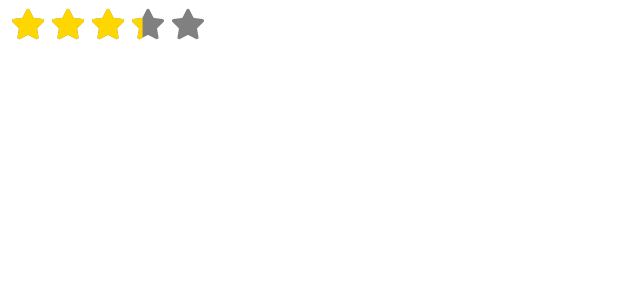
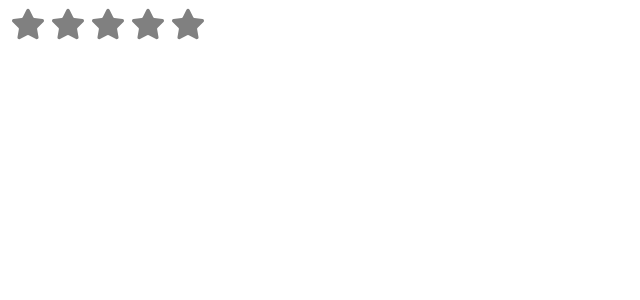
Before and after one commit to NicolasMilliard/react-ts-rating-star, a React (Vite) app in the folder example/: page / in a window 1280 px wide. Shown: the top 300 px of the page, without its empty margins (0-640 px from the left). Built offline with nearby package versions, Linux system fonts and the light colour scheme.

Commit message:
Refactor RatingStar component and add default props

```diff
--- a/example/src/component/RatingStar.tsx
+++ b/example/src/component/RatingStar.tsx
@@ -3,33 +3,36 @@ import Star from './Star'
 import './react-ts-rating-star.scss'
 
 interface RatingStarProps {
+  numberOfStars?: number
   icon?: JSX.Element
   iconWidth?: string
   iconHeight?: string
-  note?: number
   averageNote?: number
 }
 
 const RatingStar = ({
-  note = 5,
+  icon,
   iconWidth = '2em',
   iconHeight = '2em',
-  averageNote = 3.81,
+  numberOfStars = 5,
+  averageNote,
 }: RatingStarProps) => {
   const renderStars = () => {
     const stars: JSX.Element[] = []
 
     // Calculate the number of filled stars and the percentage of the last star to fill
-    const filledStars = Math.floor(averageNote)
-    const lastStarPercentage = (averageNote - filledStars) * 100
+    const filledStars: number = averageNote ? Math.floor(averageNote) : 0
+    const lastStarPercentage: number = averageNote
+      ? (averageNote - filledStars) * 100
+      : 0
 
-    for (let i = 0; i < note; i++) {
+    for (let i = 0; i < numberOfStars; i++) {
       // Calculate the fill percentage for each star
-      let fillPercentage = 1
+      let fillPercentage = 100
       if (i < filledStars) {
-        fillPercentage = 1
+        fillPercentage = 100
       } else if (i === filledStars) {
-        fillPercentage = lastStarPercentage / 100
+        fillPercentage = lastStarPercentage
       } else {
         fillPercentage = 0
       }
@@ -37,6 +40,8 @@ const RatingStar = ({
       stars.push(
         <Star
           key={i}
+          currentStar={i + 1}
+          icon={icon}
           iconWidth={iconWidth}
           iconHeight={iconHeight}
           fillPercentage={fillPercentage}
@@ -47,7 +52,7 @@ const RatingStar = ({
     return stars
   }
 
-  return <div className='star_container'>{renderStars()}</div>
+  return <div className='star-container'>{renderStars()}</div>
 }
 
 export default RatingStar
--- a/example/src/component/Star.tsx
+++ b/example/src/component/Star.tsx
@@ -2,12 +2,20 @@ import React from 'react'
 import './react-ts-rating-star.scss'
 
 interface StarProps {
+  currentStar: number
+  icon: any
   iconWidth: string
   iconHeight: string
   fillPercentage: number
 }
 
-const Star = ({ iconWidth, iconHeight, fillPercentage }: StarProps) => {
+const Star = ({
+  currentStar,
+  icon,
+  iconWidth,
+  iconHeight,
+  fillPercentage,
+}: StarProps) => {
   return (
     <svg
       xmlns='http://www.w3.org/2000/svg'
@@ -15,27 +23,29 @@ const Star = ({ iconWidth, iconHeight, fillPercentage }: StarProps) => {
       xmlSpace='preserve'
       width={iconWidth}
       height={iconHeight}
-      className='star'
+      className='star-wrapper'
+      onClick={() => console.log(currentStar)}
     >
-      {/* Define the clipPath */}
       <defs>
         <clipPath id='starClip'>
-          {/* Define the star path */}
-          <path d='m26.285 2.486 5.407 10.956a2.58 2.58 0 0 0 1.944 1.412l12.091 1.757c2.118.308 2.963 2.91 1.431 4.403l-8.749 8.528a2.582 2.582 0 0 0-.742 2.285l2.065 12.042c.362 2.109-1.852 3.717-3.746 2.722l-10.814-5.685a2.585 2.585 0 0 0-2.403 0l-10.814 5.685c-1.894.996-4.108-.613-3.746-2.722l2.065-12.042a2.582 2.582 0 0 0-.742-2.285L.783 21.014c-1.532-1.494-.687-4.096 1.431-4.403l12.091-1.757a2.58 2.58 0 0 0 1.944-1.412l5.407-10.956c.946-1.919 3.682-1.919 4.629 0z' />
+          {icon ? (
+            icon
+          ) : (
+            <path d='m26.285 2.486 5.407 10.956a2.58 2.58 0 0 0 1.944 1.412l12.091 1.757c2.118.308 2.963 2.91 1.431 4.403l-8.749 8.528a2.582 2.582 0 0 0-.742 2.285l2.065 12.042c.362 2.109-1.852 3.717-3.746 2.722l-10.814-5.685a2.585 2.585 0 0 0-2.403 0l-10.814 5.685c-1.894.996-4.108-.613-3.746-2.722l2.065-12.042a2.582 2.582 0 0 0-.742-2.285L.783 21.014c-1.532-1.494-.687-4.096 1.431-4.403l12.091-1.757a2.58 2.58 0 0 0 1.944-1.412l5.407-10.956c.946-1.919 3.682-1.919 4.629 0z' />
+          )}
         </clipPath>
       </defs>
 
-      {/* Render the star */}
-      <path
-        className='gradient-bg'
-        d='m26.285 2.486 5.407 10.956a2.58 2.58 0 0 0 1.944 1.412l12.091 1.757c2.118.308 2.963 2.91 1.431 4.403l-8.749 8.528a2.582 2.582 0 0 0-.742 2.285l2.065 12.042c.362 2.109-1.852 3.717-3.746 2.722l-10.814-5.685a2.585 2.585 0 0 0-2.403 0l-10.814 5.685c-1.894.996-4.108-.613-3.746-2.722l2.065-12.042a2.582 2.582 0 0 0-.742-2.285L.783 21.014c-1.532-1.494-.687-4.096 1.431-4.403l12.091-1.757a2.58 2.58 0 0 0 1.944-1.412l5.407-10.956c.946-1.919 3.682-1.919 4.629 0z'
-      />
+      {icon ? (
+        icon
+      ) : (
+        <path d='m26.285 2.486 5.407 10.956a2.58 2.58 0 0 0 1.944 1.412l12.091 1.757c2.118.308 2.963 2.91 1.431 4.403l-8.749 8.528a2.582 2.582 0 0 0-.742 2.285l2.065 12.042c.362 2.109-1.852 3.717-3.746 2.722l-10.814-5.685a2.585 2.585 0 0 0-2.403 0l-10.814 5.685c-1.894.996-4.108-.613-3.746-2.722l2.065-12.042a2.582 2.582 0 0 0-.742-2.285L.783 21.014c-1.532-1.494-.687-4.096 1.431-4.403l12.091-1.757a2.58 2.58 0 0 0 1.944-1.412l5.407-10.956c.946-1.919 3.682-1.919 4.629 0z' />
+      )}
 
-      {/* Render the rectangle inside the star with clipping */}
       <rect
         x='0'
         y='0'
-        width={`${fillPercentage * 100}%`}
+        width={`${fillPercentage}%`}
         height='100%'
         fill='gold'
         clipPath='url(#starClip)'
--- a/example/src/component/react-ts-rating-star.scss
+++ b/example/src/component/react-ts-rating-star.scss
@@ -1,20 +1,15 @@
-#star-gradient-fill {
-  --primary-color: gold;
-  --secondary-color: grey;
-}
-
-.star_container {
+.star-container {
   display: flex;
   align-items: center;
   width: fit-content;
 
-  &:hover .star .gradient-bg,
-  &:hover ~ .star .star-progress {
-    fill: url(#star-gradient-fill) grey;
+  &:hover .star-wrapper path,
+  &:hover ~ .star-wrapper .star-progress {
+    fill: gold;
   }
 }
 
-.star {
+.star-wrapper {
   cursor: pointer;
   fill: grey;
   padding-left: 4px;
@@ -25,8 +20,8 @@
     transform: scale(1.3);
   }
 
-  &:hover ~ .star .gradient-bg,
-  &:hover ~ .star .star-progress {
+  &:hover ~ .star-wrapper path,
+  &:hover ~ .star-wrapper .star-progress {
     fill: grey;
   }
 
--- a/example/src/index.tsx
+++ b/example/src/index.tsx
@@ -7,7 +7,7 @@ const root = ReactDOM.createRoot(document.getElementById('root') as HTMLElement)
 root.render(
   <React.StrictMode>
     <div>
-      <RatingStar averageNote={3.33} />
+      <RatingStar />
     </div>
   </React.StrictMode>,
 )
```
